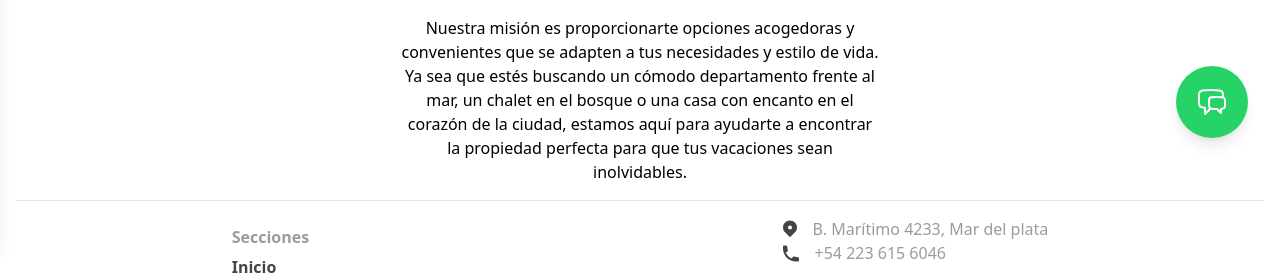
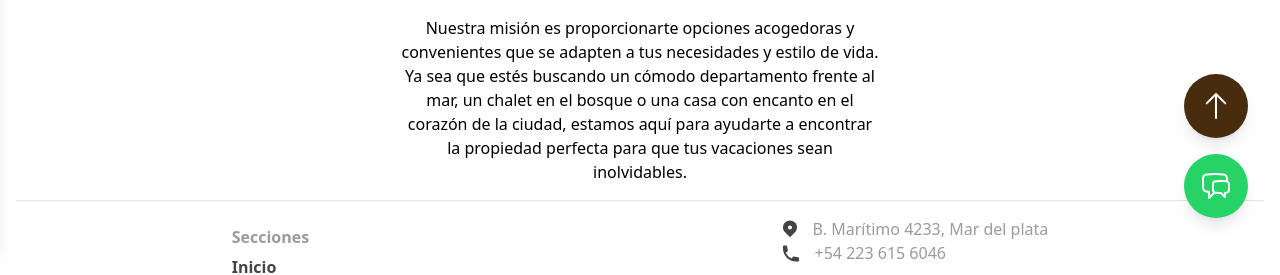
Before and after one commit to FiammaMuscari/Alquiler-app, a Next.js app: page /about-us in a window 1280 px wide. Shown: the part 550-825 px from the top of the page. Built offline with nearby package versions, Linux system fonts and the light colour scheme.

Commit message:
fix: buttons

```diff
--- a/components/FloatingButton.jsx
+++ b/components/FloatingButton.jsx
@@ -9,7 +9,7 @@ const FloatingButton = ({ phoneNumber, defaultMessage }) => {
 
   return (
     <button
-      className="bg-[#25d366] hover:bg-[#128C7E] text-white font-bold py-5 px-5 rounded-full fixed bottom-[7rem] right-[2rem] z-50 shadow-lg"
+      className="bg-[#25d366] hover:bg-[#128C7E] text-white font-bold py-4 px-4 rounded-full fixed bottom-[2rem] right-[2rem] z-[49] shadow-lg"
       onClick={handleButtonClick}
       title="Chatear por WhatsApp"
       style={{ borderRadius: "50%" }}
--- a/components/Layout.jsx
+++ b/components/Layout.jsx
@@ -2,6 +2,7 @@ import Head from "next/head";
 import Navbar from "./Navbar";
 import Footer from "./Footer";
 import FloatingButton from "./FloatingButton";
+import ScrollToTopButton from "./ScrollToTopButton";
 
 const Layout = ({ children }) => {
   return (
@@ -17,7 +18,7 @@ const Layout = ({ children }) => {
         phoneNumber="2236156046"
         defaultMessage="Hola Karina, quisiera consultarte por un departamento..."
       />
-
+      <ScrollToTopButton />
       <Footer />
     </div>
   );
--- /dev/null
+++ b/components/ScrollToTopButton.jsx
@@ -0,0 +1,33 @@
+import React from "react";
+
+const ScrollToTopButton = () => {
+  const handleScrollToTop = () => {
+    window.scrollTo({ top: 0, behavior: "smooth" });
+  };
+
+  return (
+    <button
+      className="bg-[#472d0e] hover:bg-[#332009] text-white font-bold py-4 px-4 rounded-full fixed bottom-[7rem] right-[2rem] z-[49] shadow-lg"
+      onClick={handleScrollToTop}
+      title="Ir arriba"
+      style={{ borderRadius: "50%" }}
+    >
+      <svg
+        xmlns="http://www.w3.org/2000/svg"
+        fill="none"
+        viewBox="0 0 24 24"
+        strokeWidth="1.5"
+        stroke="currentColor"
+        className="w-8 h-8"
+      >
+        <path
+          strokeLinecap="round"
+          strokeLinejoin="round"
+          d="M5 10l7-7m0 0l7 7m-7-7v18"
+        />
+      </svg>
+    </button>
+  );
+};
+
+export default ScrollToTopButton;
```
